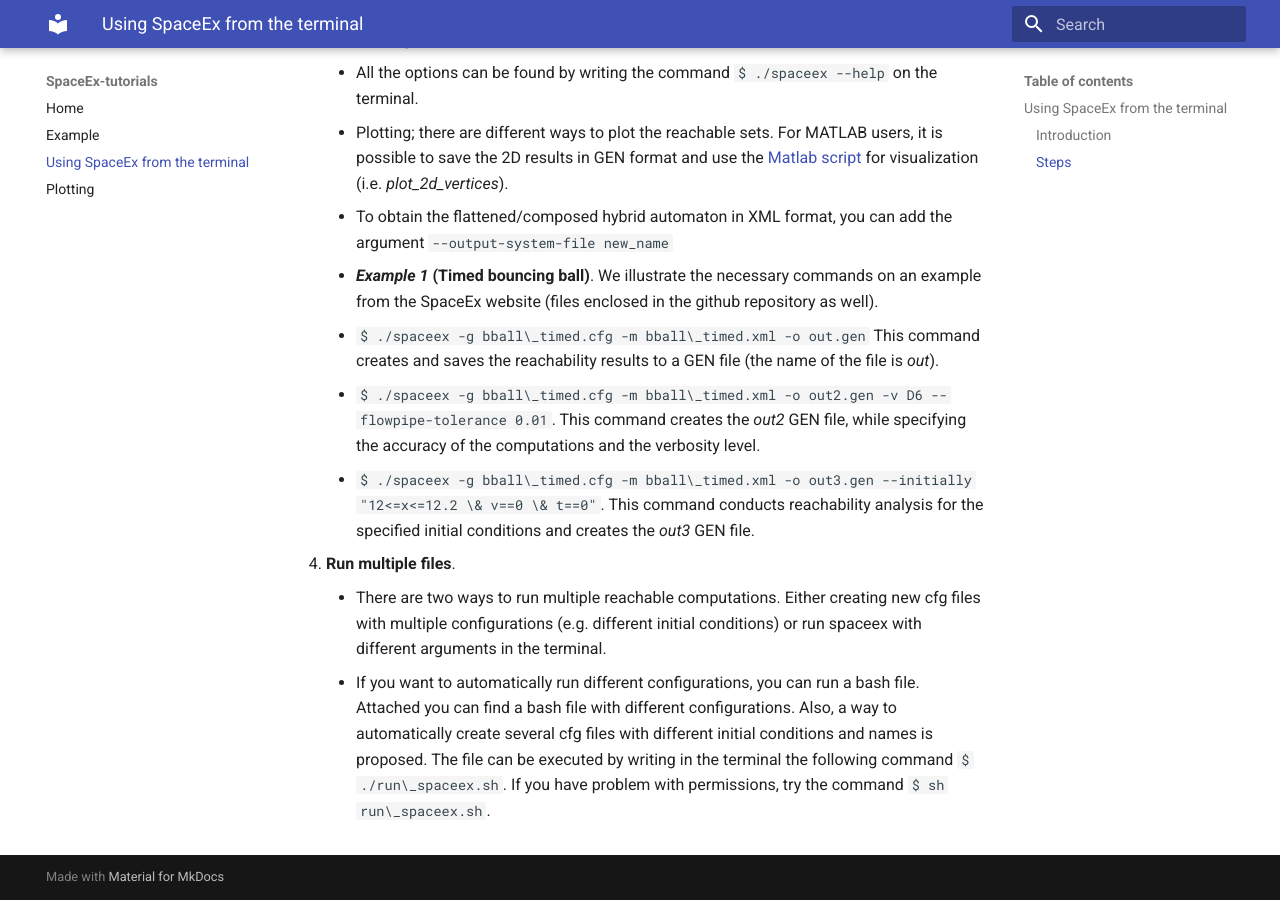
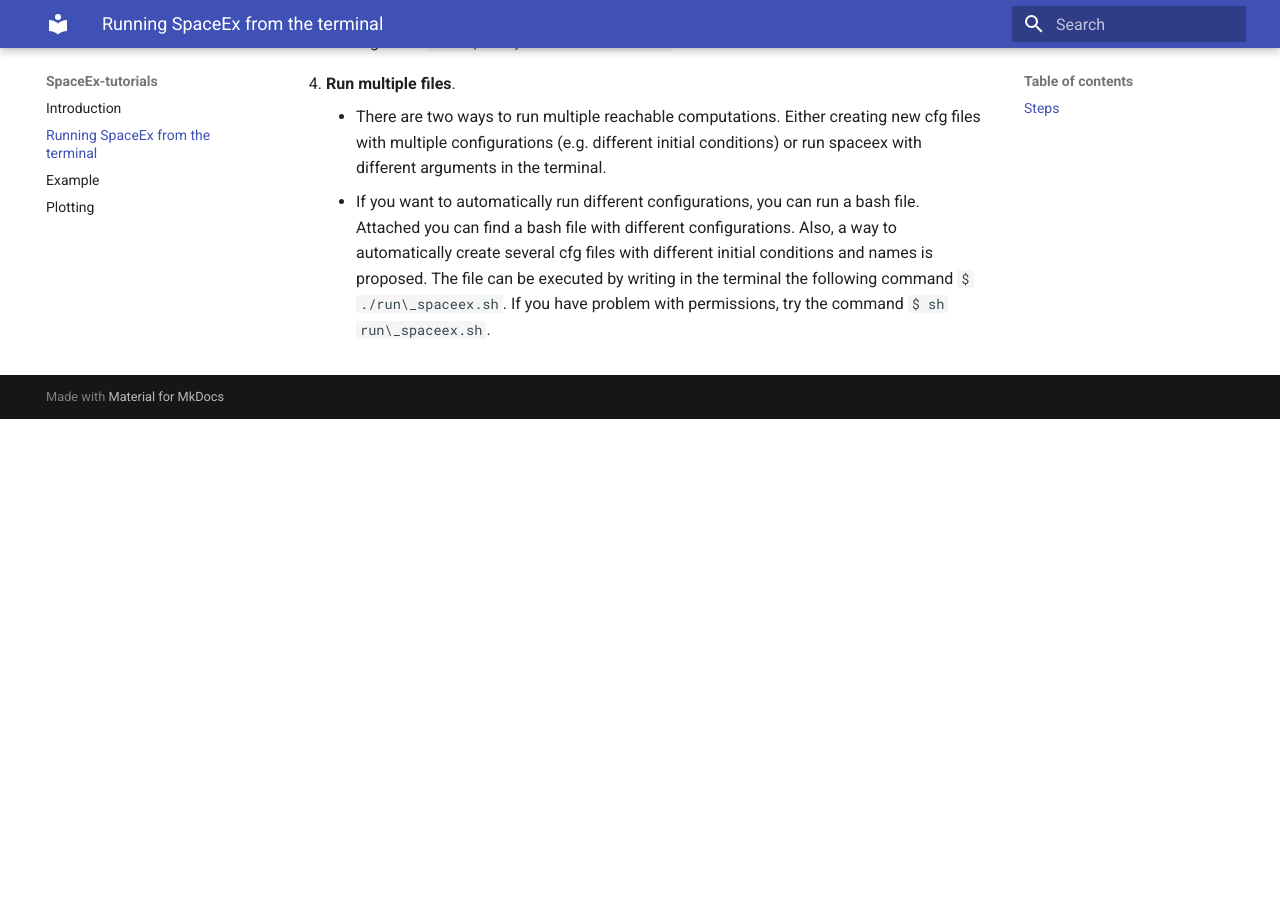
Before and after one commit to nikos-kekatos/SpaceEx-tutorials, an MkDocs documentation site: the page built from docs/readme_terminal.md, in a window 1280 px wide and 900 px high, scrolled down 1622 px. Built offline with MkDocs 1.6.1 and Material for MkDocs 9.7.7, drawn with Linux system fonts in a browser that asks for light colours; old or Windows-style settings are respelled for this version of MkDocs; after the commit the page ends 2041 px from its top, so only the background shows below that; some of the changed text lies outside the part shown.

Commit message:
finally, fixed docs

```diff
--- a/docs/readme_terminal.md
+++ b/docs/readme_terminal.md
@@ -1,10 +1,8 @@
-## Using SpaceEx from the terminal
+# Using SpaceEx from the terminal
 
 
-### Introduction
-This serves as a tutorial on how to use [SpaceEx](http://spaceex.imag.fr) from the terminal. There are two ways to do so: (i) running directly the executable file, and (ii) compiling the source code and then running the executable. The latter option is advised for advanced users.
 
-### Steps
+## Steps
 
 The necessary steps are as follows.
 
@@ -49,12 +47,6 @@ More information can be found  at the [FAQ](http://spaceex.imag.fr/documentation
 
      - To obtain the flattened/composed hybrid automaton in XML format, you can add the argument `--output-system-file new_name`
 
-    - __*Example 1*__ **(Timed bouncing ball)**.
-We illustrate the necessary commands on an example from the SpaceEx website (files enclosed in the github repository as well).
-
-     - `$ ./spaceex -g bball\_timed.cfg -m bball\_timed.xml -o out.gen` This command creates and saves the reachability results to a GEN file (the name of the file is *out*).
-     - `$ ./spaceex -g bball\_timed.cfg -m bball\_timed.xml -o out2.gen -v D6 --flowpipe-tolerance 0.01`. This command creates the *out2* GEN file, while specifying the accuracy of the computations and the verbosity level.
-     - `$ ./spaceex -g bball\_timed.cfg -m bball\_timed.xml -o out3.gen --initially  "12<=x<=12.2 \& v==0 \& t==0"`. This command conducts reachability analysis for the specified initial conditions and creates the *out3* GEN file.
 
 4. **Run multiple files**.
 
--- a/mkdocs.yml
+++ b/mkdocs.yml
@@ -4,7 +4,7 @@ site_url: "https://nikos-kekatos.github.io/SpaceEx-tutorials"
 theme: 'material'
 
 pages:
-    - Home: index.md
+    - Introduction: index.md
+    - Running SpaceEx from the terminal: readme_terminal.md
     - Example: example.md
-    - Using SpaceEx from the terminal: readme_terminal.md
     - Plotting: plotting.md
```
Also changed, not shown: docs/example.md (+6 -0 lines), docs/index.md (+2 -1 lines), 1 other file.
